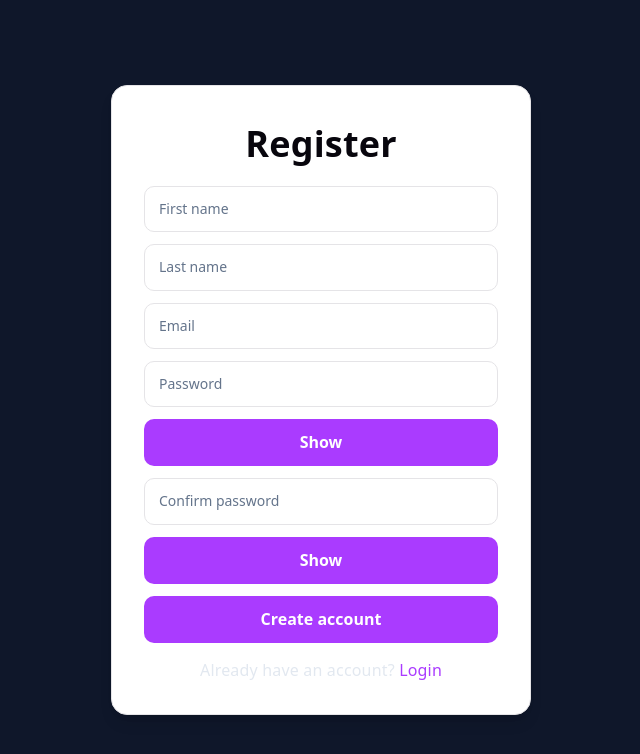
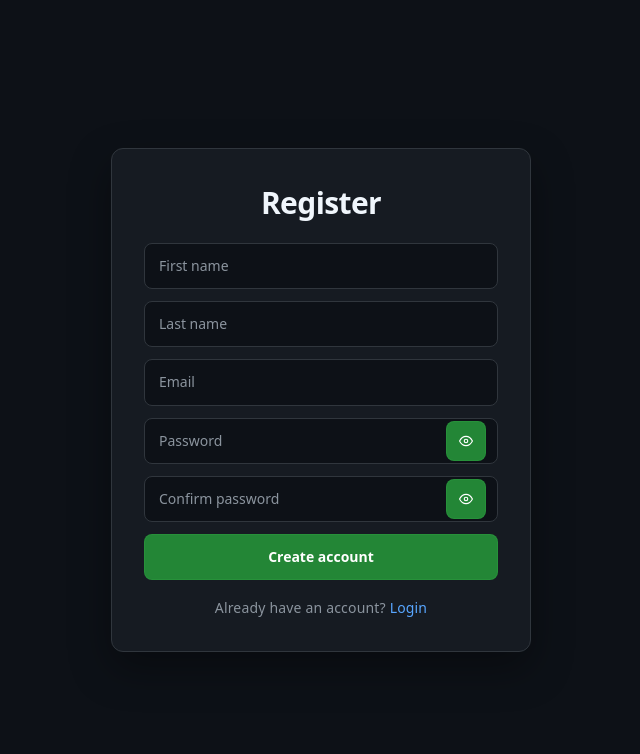
Before and after one commit to Tikhon-Voloshchuk-02/JobRadar, a React (Vite) app in the folder frontend/: page /register in a window 1280 px wide. Shown: the top 754 px of the page, without its empty margins (319-959 px from the left). Built offline with nearby package versions, Linux system fonts and the light colour scheme; no server answers.

Commit message:
RegisterPage design 8==D

```diff
--- a/frontend/package.json
+++ b/frontend/package.json
@@ -16,6 +16,7 @@
     "react-dom": "^19.2.4",
     "react-hot-toast": "^2.6.0",
     "react-i18next": "^17.0.4",
+    "react-icons": "^5.6.0",
     "react-router-dom": "^7.14.1"
   },
   "devDependencies": {
--- a/frontend/src/pages/RegisterPage.css
+++ b/frontend/src/pages/RegisterPage.css
@@ -5,27 +5,30 @@
   justify-content: center;
   align-items: center;
   padding: 24px;
+  background: #0d1117;
 }
 
 .register-card {
   width: 100%;
   max-width: 420px;
   padding: 32px;
-  border-radius: 16px;
-  border: 1px solid var(--border);
-  background: var(--card-bg);
-  box-shadow: var(--shadow);
+  border-radius: 12px;
+  border: 1px solid #30363d;
+  background: #161b22;
+  box-shadow: 0 16px 40px rgba(0, 0, 0, 0.35);
 
   display: flex;
   flex-direction: column;
-  gap: 16px;
+  gap: 18px;
 }
 
 .register-card h1 {
   margin: 0;
   text-align: center;
-  color: var(--text-h);
-  font-size: 36px;
+  color: #f0f6fc;
+  font-size: 30px;
+  font-weight: 600;
+  letter-spacing: -0.02em;
 }
 
 .register-form {
@@ -37,20 +40,43 @@
 .register-form input {
   width: 100%;
   padding: 12px 14px;
-  border-radius: 10px;
-  border: 1px solid var(--border);
-  background: var(--card-bg);
-  color: var(--text-h);
+  border-radius: 8px;
+  border: 1px solid #30363d;
+  background: #0d1117;
+  color: #f0f6fc;
+  font-size: 14px;
+  outline: none;
+  transition: border-color 0.15s ease, box-shadow 0.15s ease;
+}
+
+.register-form input::placeholder {
+  color: #8b949e;
+}
+
+.register-form input:focus {
+  border-color: #58a6ff;
+  box-shadow: 0 0 0 3px rgba(88, 166, 255, 0.18);
 }
 
 .register-form button {
   width: 100%;
   padding: 12px;
-  border: none;
-  border-radius: 10px;
-  background: var(--accent);
-  color: white;
+  border: 1px solid rgba(46, 160, 67, 0.4);
+  border-radius: 8px;
+  background: #238636;
+  color: #ffffff;
+  font-size: 14px;
+  font-weight: 600;
   cursor: pointer;
+  transition: background 0.15s ease, transform 0.1s ease;
+}
+
+.register-form button:hover {
+  background: #2ea043;
+}
+
+.register-form button:active {
+  transform: translateY(1px);
 }
 
 .register-form button:disabled {
@@ -60,11 +86,71 @@
 
 .register-error {
   margin: 0;
-  color: var(--danger);
+  padding: 10px 12px;
+  border: 1px solid rgba(248, 81, 73, 0.35);
+  border-radius: 8px;
+  background: rgba(248, 81, 73, 0.08);
+  color: #ff7b72;
   text-align: center;
+  font-size: 14px;
+}
+
+.register-success {
+  margin: 0;
+  padding: 10px 12px;
+  border: 1px solid rgba(46, 160, 67, 0.35);
+  border-radius: 8px;
+  background: rgba(46, 160, 67, 0.08);
+  color: #3fb950;
+  text-align: center;
+  font-size: 14px;
 }
 
 .register-footer {
+  margin: 0;
   text-align: center;
-  color: var(--text);
+  color: #8b949e;
+  font-size: 14px;
 }
+
+.register-footer a {
+  color: #58a6ff;
+  text-decoration: none;
+}
+
+.register-footer a:hover {
+  text-decoration: underline;
+}
+
+.password-field {
+  position: relative;
+  width: 100%;
+}
+
+.password-field input {
+  padding-right: 48px;
+}
+
+.password-toggle {
+  position: absolute;
+  right: 12px;
+  top: 50%;
+  transform: translateY(-50%);
+
+  background: transparent;
+  border: none;
+  color: #8b949e;
+
+  cursor: pointer;
+
+  display: flex;
+  align-items: center;
+  justify-content: center;
+
+  padding: 0;
+  width: auto !important;
+}
+
+.password-toggle:hover {
+  color: #f0f6fc;
+}
--- a/frontend/src/pages/RegisterPage.jsx
+++ b/frontend/src/pages/RegisterPage.jsx
@@ -1,6 +1,7 @@
 import { useState } from "react";
 import { useNavigate, Link } from "react-router-dom";
 import { useTranslation } from "react-i18next";
+import { FiEye, FiEyeOff } from "react-icons/fi";
 
 import { registerRequest } from "../api/api";
 
@@ -99,6 +100,7 @@ function RegisterPage() {
             required
           />
 
+          <div className="password-field">
             <input
               type={showPassword ? "text" : "password"}
               placeholder={t("auth.password")}
@@ -109,11 +111,16 @@ function RegisterPage() {
 
             <button
               type="button"
+              className="password-toggle"
               onClick={() => setShowPassword(!showPassword)}
             >
-            {showPassword ? "Hide" : "Show"}
+              {showPassword ? <FiEyeOff /> : <FiEye />}
             </button>
+          </div>
 
+
+
+          <div className="password-field">
             <input
               type={showConfirmPassword ? "text" : "password"}
               placeholder="Confirm password"
@@ -124,10 +131,14 @@ function RegisterPage() {
 
             <button
               type="button"
+              className="password-toggle"
               onClick={() => setShowConfirmPassword(!showConfirmPassword)}
             >
-            {showConfirmPassword ? "Hide" : "Show"}
+              {showConfirmPassword ? <FiEyeOff /> : <FiEye />}
             </button>
+          </div>
+
+
 
           <button type="submit" disabled={loading}>
             {loading ? t("loading") : t("auth.create_account")}
```
Also changed, not shown: 1 other file (tests, documents, lock files or other folders). Lines whose indentation alone changed are shown as unchanged.
